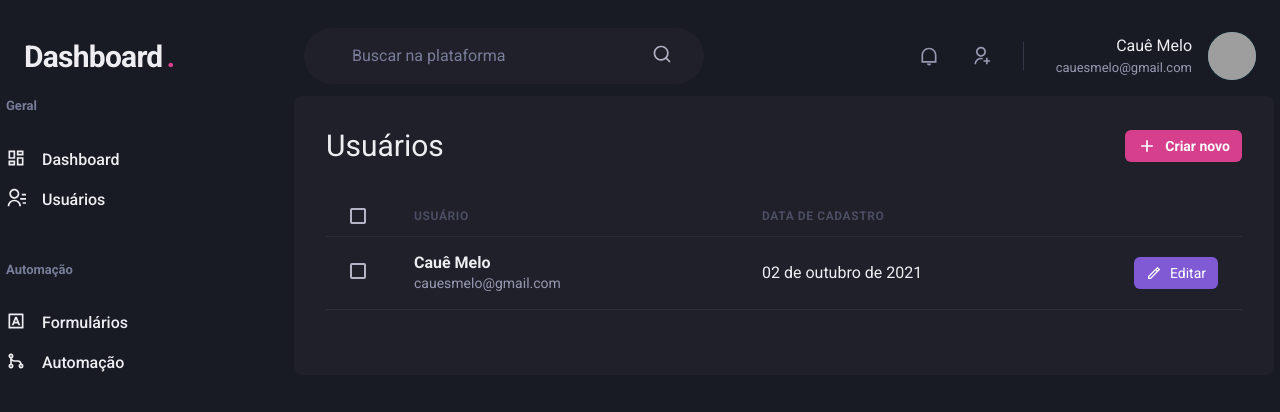
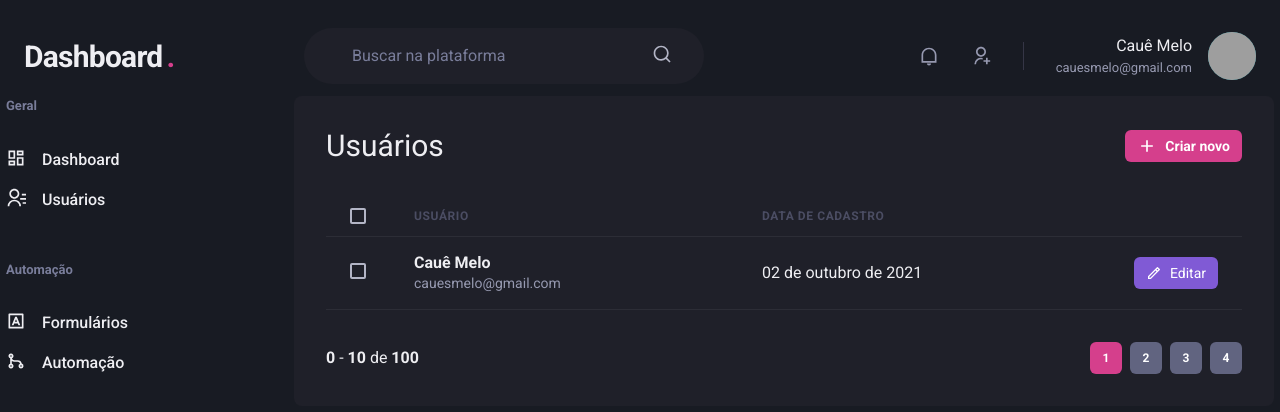
Before and after one commit to cauesmelo/dashboard-next, a Next.js app: page /users in a window 1280 px wide. Shown: the top 412 px of the page. Built offline with nearby package versions, Linux system fonts and the light colour scheme; grey boxes are pictures that could not be loaded.

Commit message:
feat: add pagination component

```diff
--- /dev/null
+++ b/src/components/Pagination.tsx
@@ -0,0 +1,55 @@
+import { Stack, Button, Box } from '@chakra-ui/react';
+
+export const Pagination = () => {
+  return (
+    <Stack
+      direction="row"
+      mt="8"
+      justify="space-between"
+      align="center"
+      spacing="6"
+    >
+      <Box>
+        <strong>0</strong> - <strong>10</strong> de <strong>100</strong>
+      </Box>
+      <Stack direction="row" spacing="2">
+        <Button size="sm" fontSize="xs" width="4" colorScheme="pink" disabled
+          _disabled={{
+            bg: 'pink.500',
+            cursor: 'default',
+          }}
+        >
+          1
+        </Button>
+
+        <Button size="sm" fontSize="xs" width="4" colorScheme="gray.700" disabled
+          _disabled={{
+            bg: 'gray.500',
+            cursor: 'default',
+          }}
+        >
+          2
+        </Button>
+
+
+        <Button size="sm" fontSize="xs" width="4" colorScheme="gray.700" disabled
+          _disabled={{
+            bg: 'gray.500',
+            cursor: 'default',
+          }}
+        >
+          3
+        </Button>
+
+        <Button size="sm" fontSize="xs" width="4" colorScheme="gray.700" disabled
+          _disabled={{
+            bg: 'gray.500',
+            cursor: 'default',
+          }}
+        >
+          4
+        </Button>
+      </Stack>
+    </Stack>
+  )
+}
--- a/src/pages/users/index.tsx
+++ b/src/pages/users/index.tsx
@@ -2,6 +2,7 @@
 import { RiAddLine, RiDeleteBinLine, RiDeviceLine, RiPencilLine } from 'react-icons/ri';
 import { Header } from '../../components/Header';
 import { Sidebar } from '../../components/Sidebar';
+import { Pagination } from '../../components/Pagination';
 
 export const UserList = () => {
   return (
@@ -80,6 +81,8 @@
               </Tr>
             </Tbody>
           </Table>
+
+          <Pagination />
         </Box>
       </Flex>
     </Box>
```
